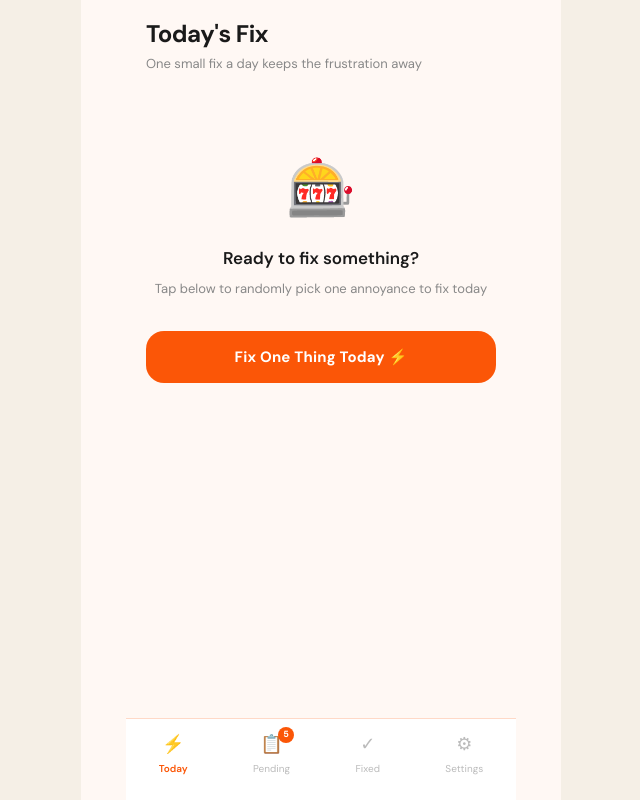
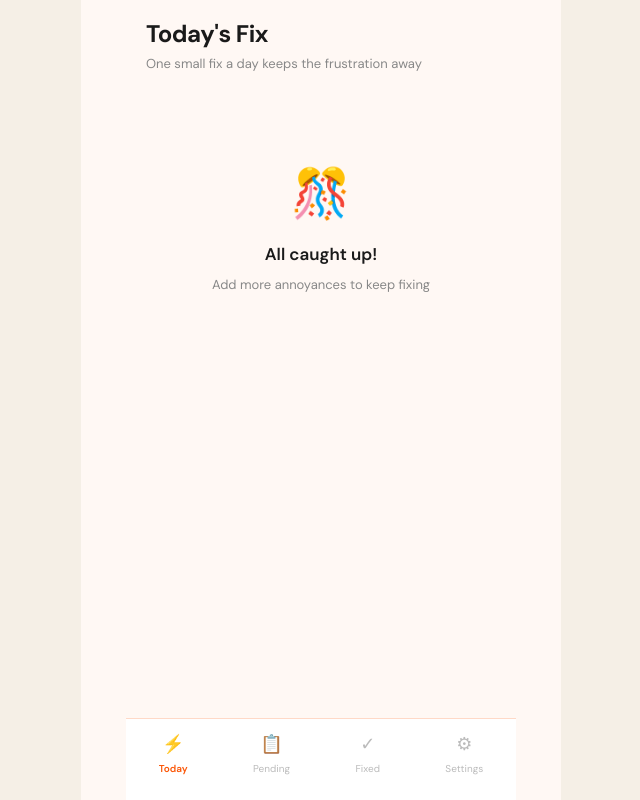
Before and after one commit to qinglu709-max/fix-life, a React (Vite) app: page / in a window 1280 px wide. Shown: the whole page, without its empty margins (319-959 px from the left). Built offline with nearby package versions, Linux system fonts and the light colour scheme.

Commit message:
fix localStorage and clear sample data

```diff
--- a/src/components/FixLife.jsx
+++ b/src/components/FixLife.jsx
@@ -14,6 +14,7 @@ function useLocalStorage(key, initialValue) {
     setValue(newVal);
     try {
       localStorage.setItem(key, JSON.stringify(newVal));
+      console.log('localStorage pending:', localStorage.getItem('fixlife_pending'));
     } catch {}
   }
 
@@ -38,19 +39,8 @@ const C = {
 };
 
 // ─── Sample data ─────────────────────────────────────────────────
-const INIT_PENDING = [
-  { id: 1, title: "Can never find my keys, waste 5 min every morning", money: 20, time: 30 },
-  { id: 2, title: "Bathroom light too dim, can't see well when getting ready", money: 40, time: 60 },
-  { id: 3, title: "Charging cable too short, have to hunch over to charge", money: 15, time: 10 },
-  { id: 4, title: "Never know what to eat for lunch, spend too long deciding", money: 0, time: 20 },
-  { id: 5, title: "Desk cables are a mess, stresses me out every day", money: 25, time: 45 },
-];
-
-const INIT_FIXED = [
-  { id: 10, title: "Charging cable too short", solution: "Bought a 2m cable", money: 12, time: 5, ago: "3 days ago" },
-  { id: 11, title: "Couldn't find important files", solution: "Created folder system", money: 0, time: 20, ago: "1 week ago" },
-  { id: 12, title: "Always losing track of socks", solution: "Got a drawer organizer", money: 18, time: 10, ago: "2 weeks ago" },
-];
+const INIT_PENDING = [];
+const INIT_FIXED = [];
 
 // ─── Helpers ─────────────────────────────────────────────────────
 function fmtTime(min) {
```
